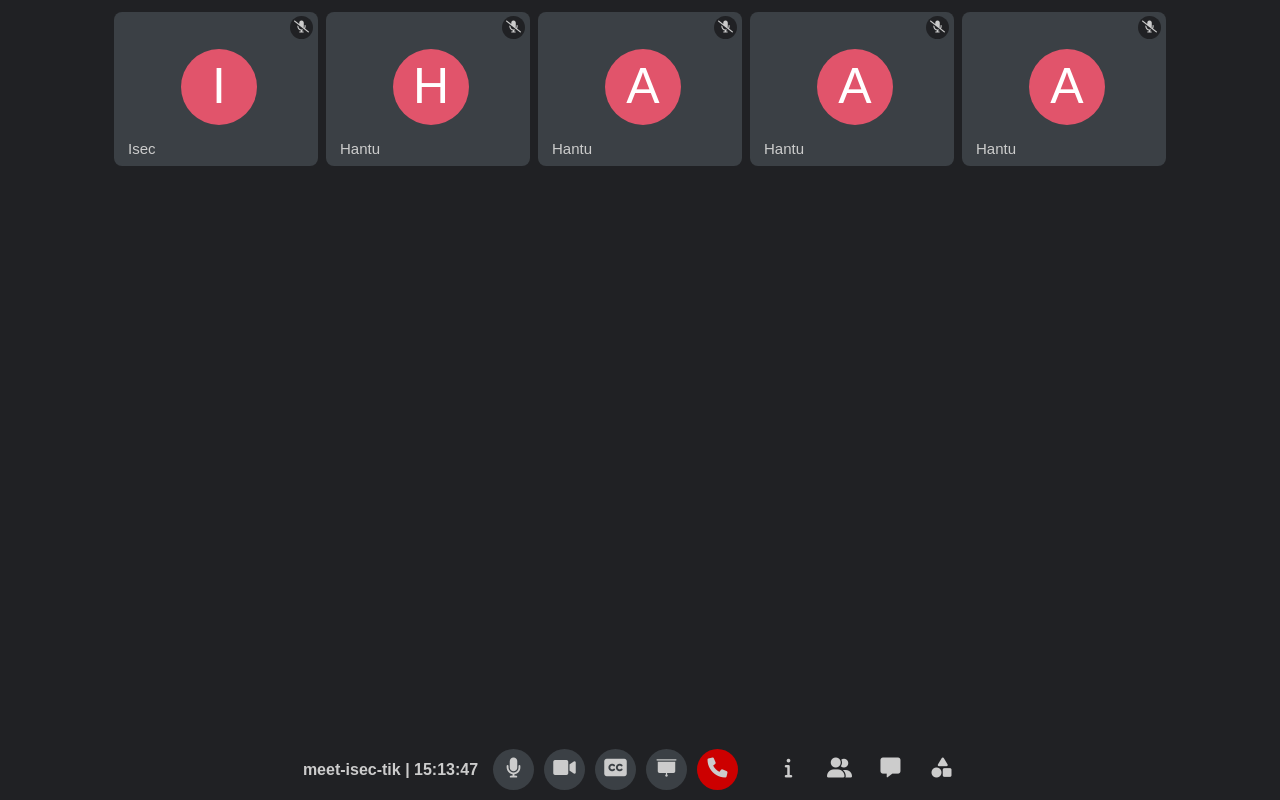
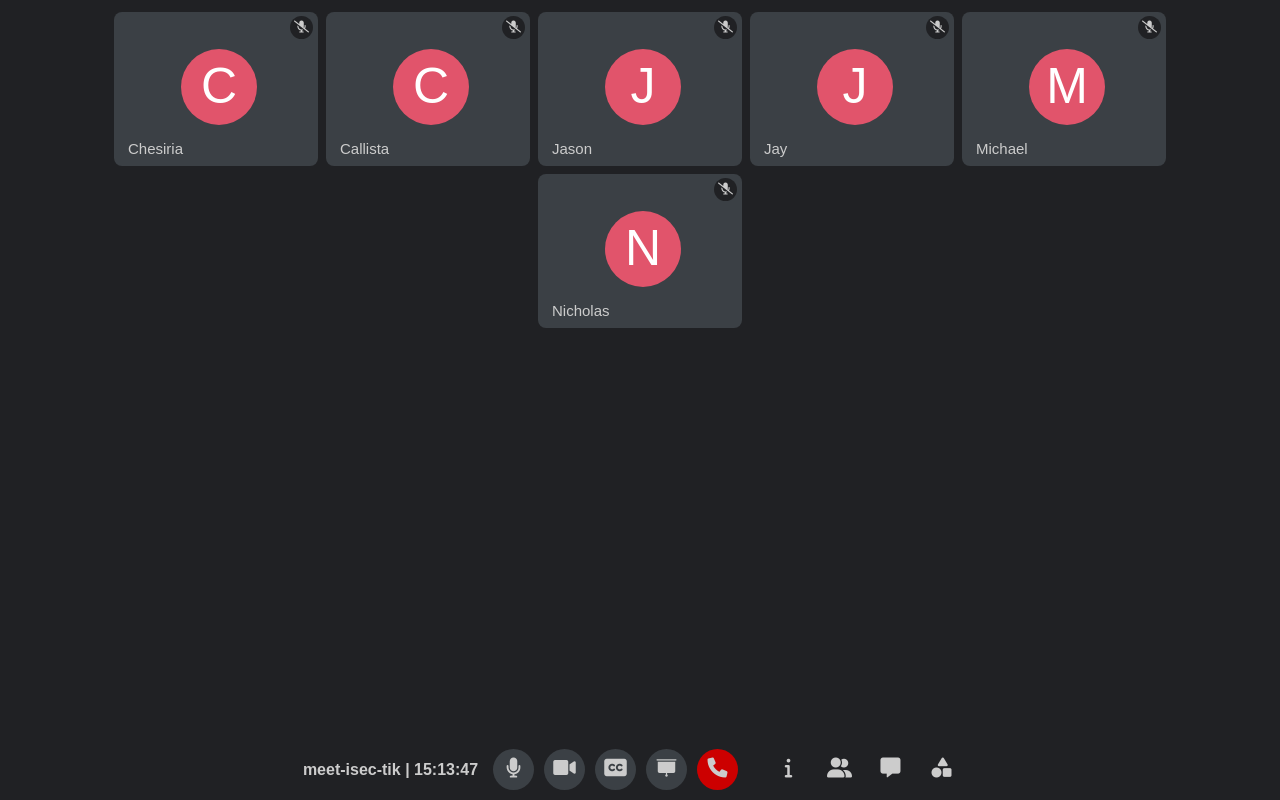
Before and after one commit to idonnonames/IsecMeet, a plain HTML site: page meet.html in a window 1280 px wide. Drawn offline with nearby package versions, Linux system fonts and the light colour scheme.

Commit message:
Add files via upload

```diff
--- a/meet.html
+++ b/meet.html
@@ -13,32 +13,38 @@
         <div class="container">
           <div class="person">
             <div class="mic"><span class="fas fa-microphone-slash"></span></div>
-            <div class="symbol">I</div>
-            <div class="name">Isec</div>
+            <div class="symbol">C</div>
+            <div class="name">Chesiria</div>
           </div>
 
           <div class="person">
             <div class="mic"><span class="fas fa-microphone-slash"></span></div>
-            <div class="symbol">H</div>
-            <div class="name">Hantu</div>
+            <div class="symbol">C</div>
+            <div class="name">Callista</div>
           </div>
 
           <div class="person">
             <div class="mic"><span class="fas fa-microphone-slash"></span></div>
-            <div class="symbol">A</div>
-            <div class="name">Hantu</div>
+            <div class="symbol">J</div>
+            <div class="name">Jason</div>
           </div>
 
           <div class="person">
             <div class="mic"><span class="fas fa-microphone-slash"></span></div>
-            <div class="symbol">A</div>
-            <div class="name">Hantu</div>
+            <div class="symbol">J</div>
+            <div class="name">Jay</div>
           </div>
 
           <div class="person">
             <div class="mic"><span class="fas fa-microphone-slash"></span></div>
-            <div class="symbol">A</div>
-            <div class="name">Hantu</div>
+            <div class="symbol">M</div>
+            <div class="name">Michael</div>
+          </div>
+
+          <div class="person">
+            <div class="mic"><span class="fas fa-microphone-slash"></span></div>
+            <div class="symbol">N</div>
+            <div class="name">Nicholas</div>
           </div>
 
         <div class="bg-dark-gray footer">
```
